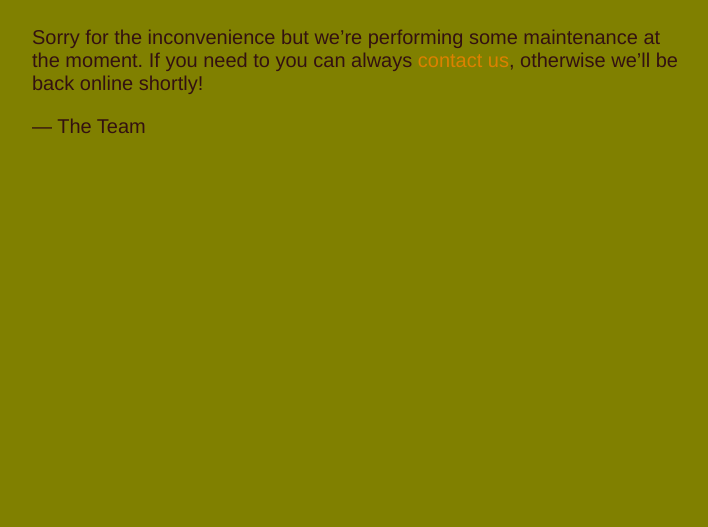
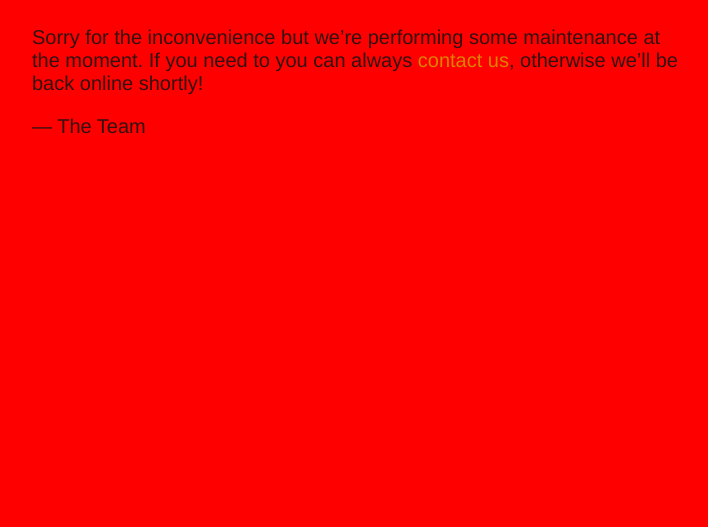
Before and after one commit to nitesh624/nation1, a plain HTML site: page index.html in a window 1280 px wide. Shown: the part 273-800 px from the top of the page, without its empty margins (283-991 px from the left). Drawn offline with Linux system fonts and the light colour scheme.

Commit message:
new color red

```diff
--- a/index.html
+++ b/index.html
@@ -5,7 +5,7 @@
 <style>
   body { text-align: center; padding: 150px; }
   h1 { font-size: 50px; }
-  body { font: 20px Helvetica, sans-serif; color: #311; background-color: olive;}
+  body { font: 20px Helvetica, sans-serif; color: #311; background-color: red;}
   article { display: block; text-align: left; width: 650px; margin: 0 auto; }
   a { color: #dc8100; text-decoration: none; }
   a:hover { color: #333; text-decoration: none; }
```
